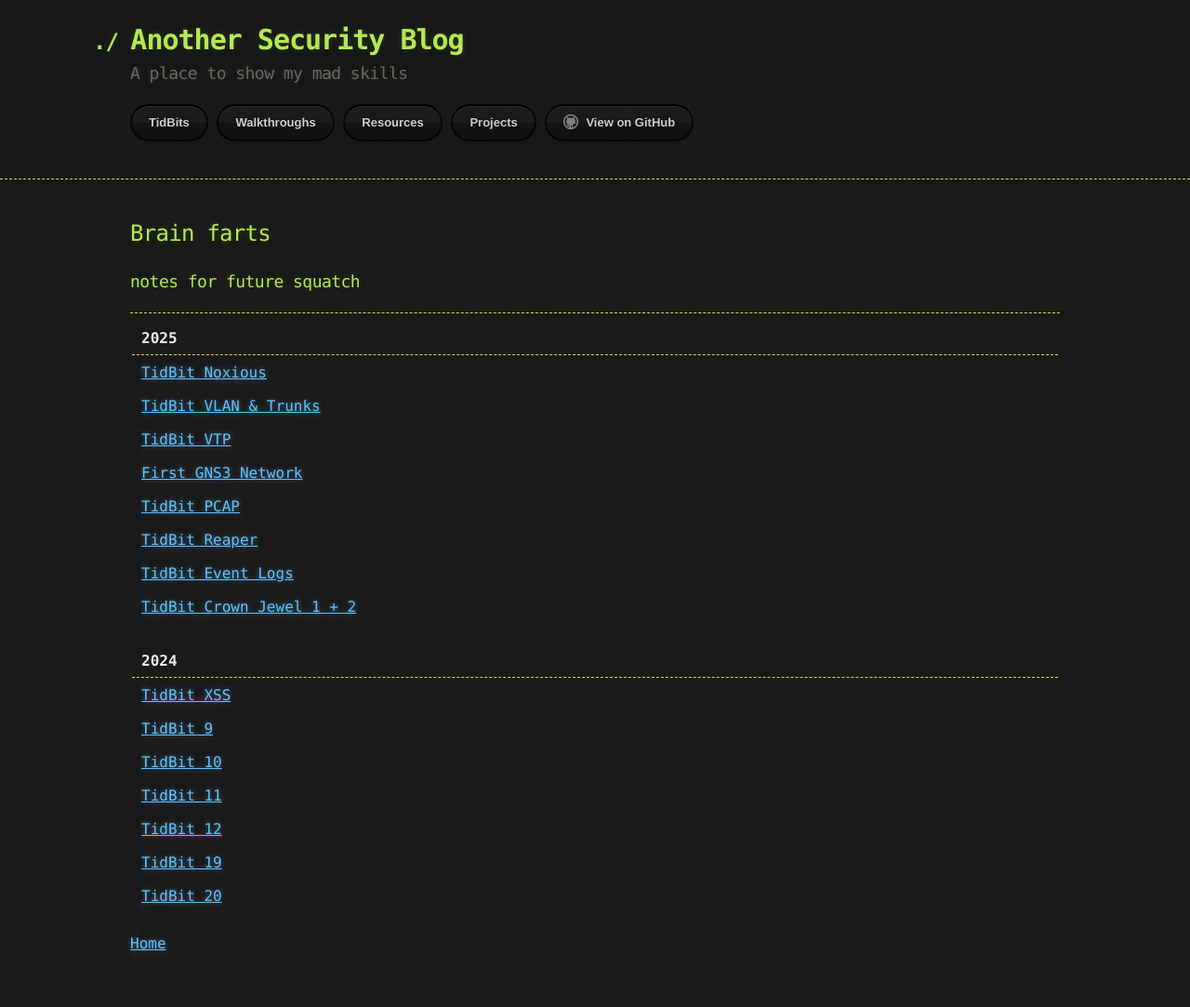
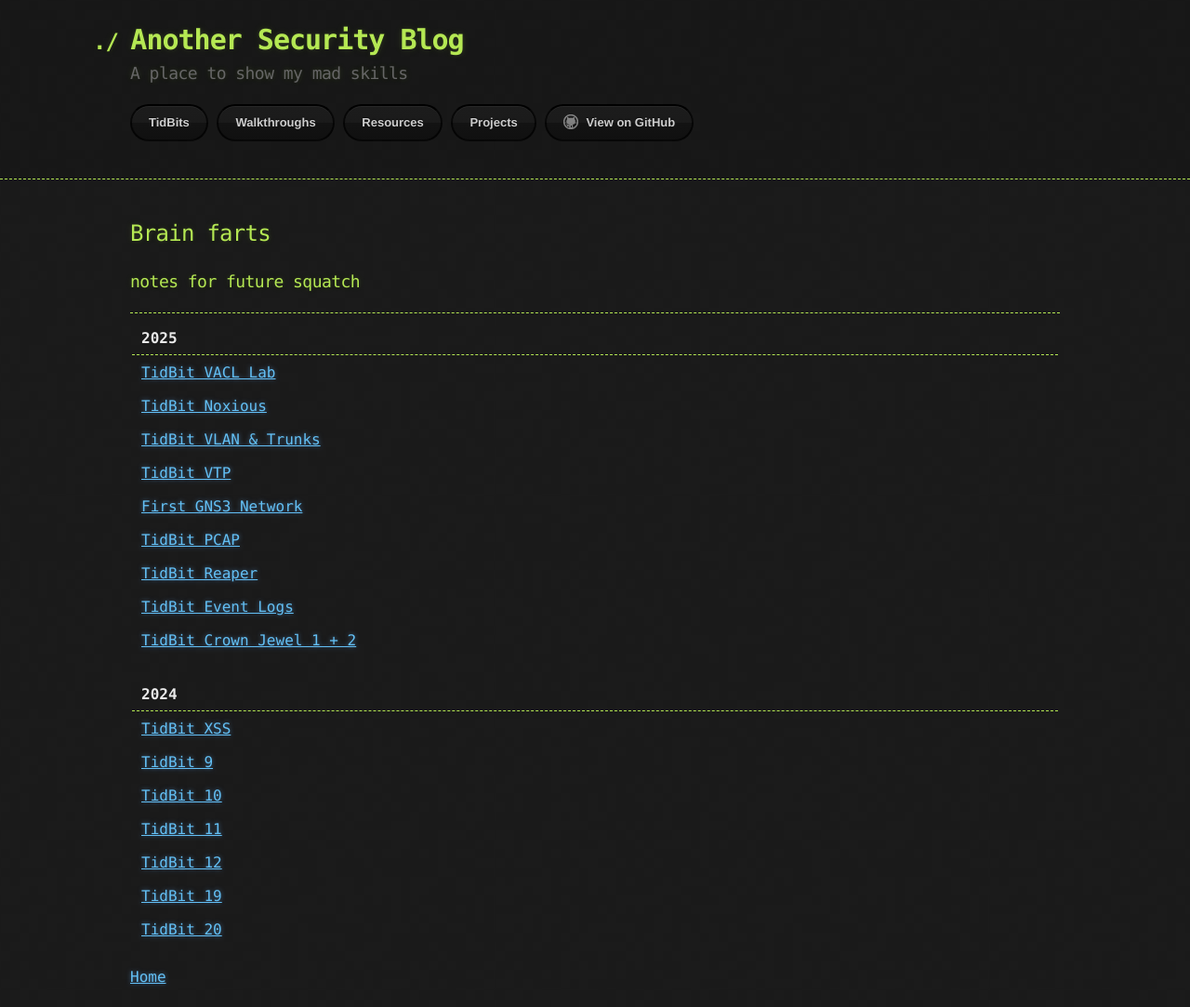
Before and after one commit to CyberCasquatch/cybercasquatch.github.io, a Jekyll site: the page built from TidBits-Main.md, in a window 1280 px wide. Shown: the whole page at 93% size. Built offline with Jekyll 4.4.1, drawn with Linux system fonts in a browser that asks for light colours; before the commit the page ends 1047 px from its top, so only the background shows below that.

Commit message:
Update TidBits-Main.md

```diff
--- a/TidBits-Main.md
+++ b/TidBits-Main.md
@@ -14,6 +14,7 @@ comments: false
 
 |2025               |
 |:------------------|
+|[TidBit VACL Lab](_posts/TidBits/2025-05-27-VACL.md) |
 |[TidBit Noxious](_posts/TidBits/2025-05-26-TBNoxious.md) |
 |[TidBit VLAN & Trunks](_posts/TidBits/2025-05-26-vlans&trunkspt2.md) |
 |[TidBit VTP](_posts/TidBits/2025-05-23-vlansgns3.md) |
```
